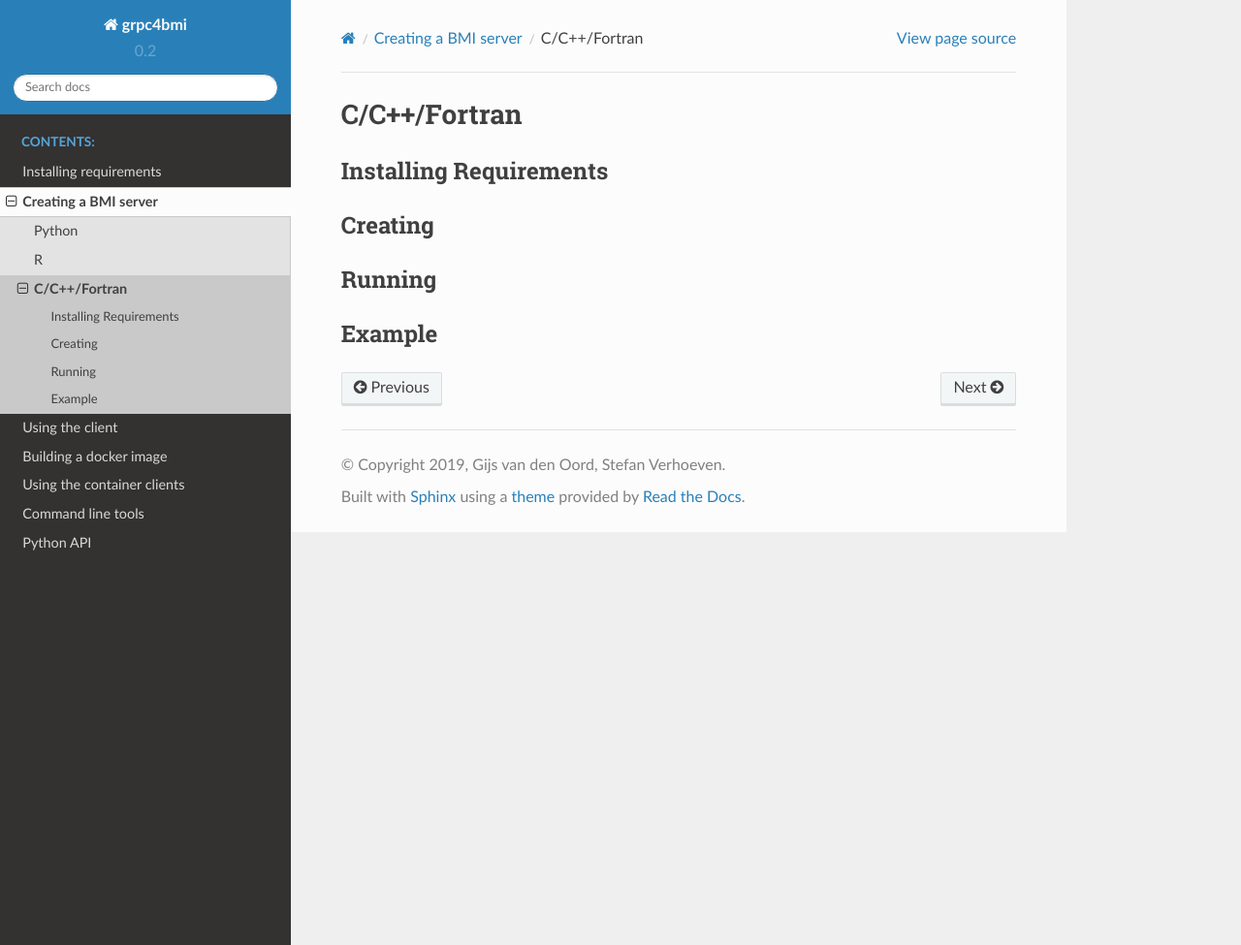
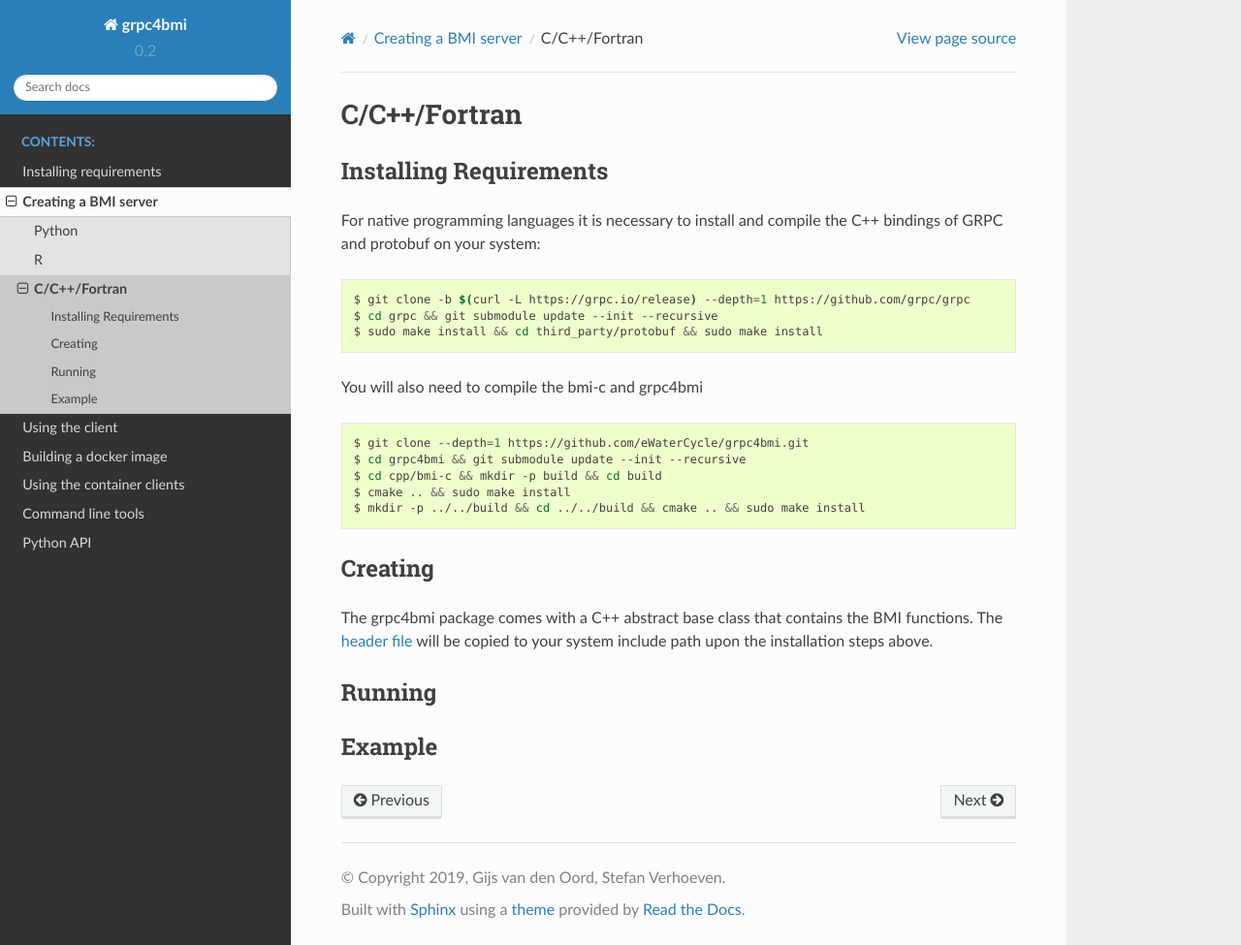
Before and after one commit to eWaterCycle/grpc4bmi, a Sphinx documentation site: the page built from docs/server/Cpp.rst, in a window 1280 px wide and 975 px high. Shown: the whole window at 97% size. Built offline with Sphinx 7.4.7 and the Read the Docs theme 2.0.0, drawn with Linux system fonts in a browser that asks for light colours.

Commit message:
Added some C/C++/Fortran docs

```diff
--- a/docs/server/Cpp.rst
+++ b/docs/server/Cpp.rst
@@ -3,9 +3,30 @@ C/C++/Fortran
 
 Installing Requirements
 -----------------------
+For native programming languages it is necessary to install and compile the C++ bindings of GRPC and protobuf on your system:
+
+.. code-block:: sh
+
+    $ git clone -b $(curl -L https://grpc.io/release) --depth=1 https://github.com/grpc/grpc
+    $ cd grpc && git submodule update --init --recursive
+    $ sudo make install && cd third_party/protobuf && sudo make install
+
+You will also need to compile the bmi-c and grpc4bmi
+
+.. code-block:: sh
+
+    $ git clone --depth=1 https://github.com/eWaterCycle/grpc4bmi.git
+    $ cd grpc4bmi && git submodule update --init --recursive
+    $ cd cpp/bmi-c && mkdir -p build && cd build
+    $ cmake .. && sudo make install
+    $ mkdir -p ../../build && cd ../../build && cmake .. && sudo make install
+
 
 Creating
 --------
+
+The grpc4bmi package comes with a C++ abstract base class that contains the BMI functions. The `header file <https://github.com/eWaterCycle/grpc4bmi/blob/master/cpp/bmi_class.h>`_ will
+be copied to your system include path upon the installation steps above.
 
 Running
 -------
--- a/docs/server/python.rst
+++ b/docs/server/python.rst
@@ -8,12 +8,13 @@ If you have a BMI-compliant model written in python, grpc4bmi provides a quick w
 Installing Requirements
 -----------------------
 
-The grpc4bmi Python package should be installed, see :ref:`pip-install` chapter.
+The grpc4bmi Python package should be installed, see :ref:`pip-install`.
 
 
 Creating
 --------
 
+To obtain a python BMI for your model, install the `python bmi package <https://github.com/csdms/bmi-python>`_ and implement the ``Bmi`` abstract base class for your model. For exposing this model as a GRPC service, it is necessary to have a constructor without arguments: all initialization state will be presented to the model via the configuration file in the ``initialize`` method.
 
 .. _running-python:
 
```
